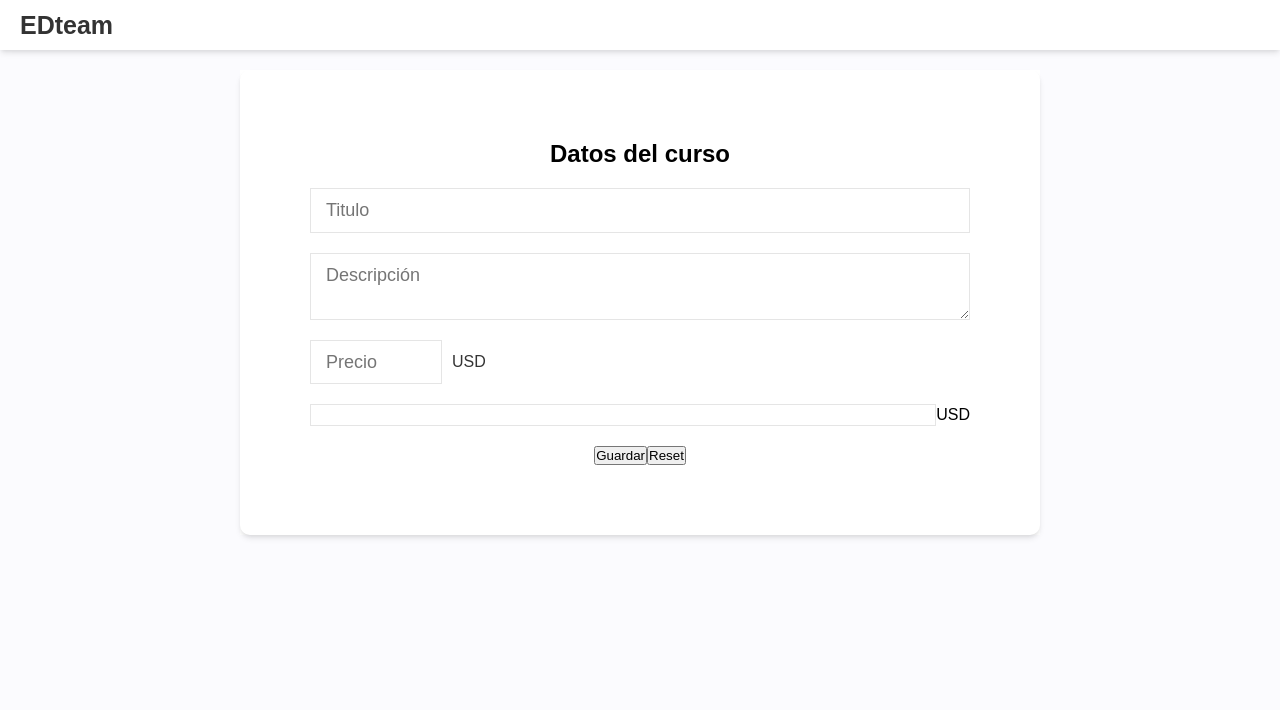
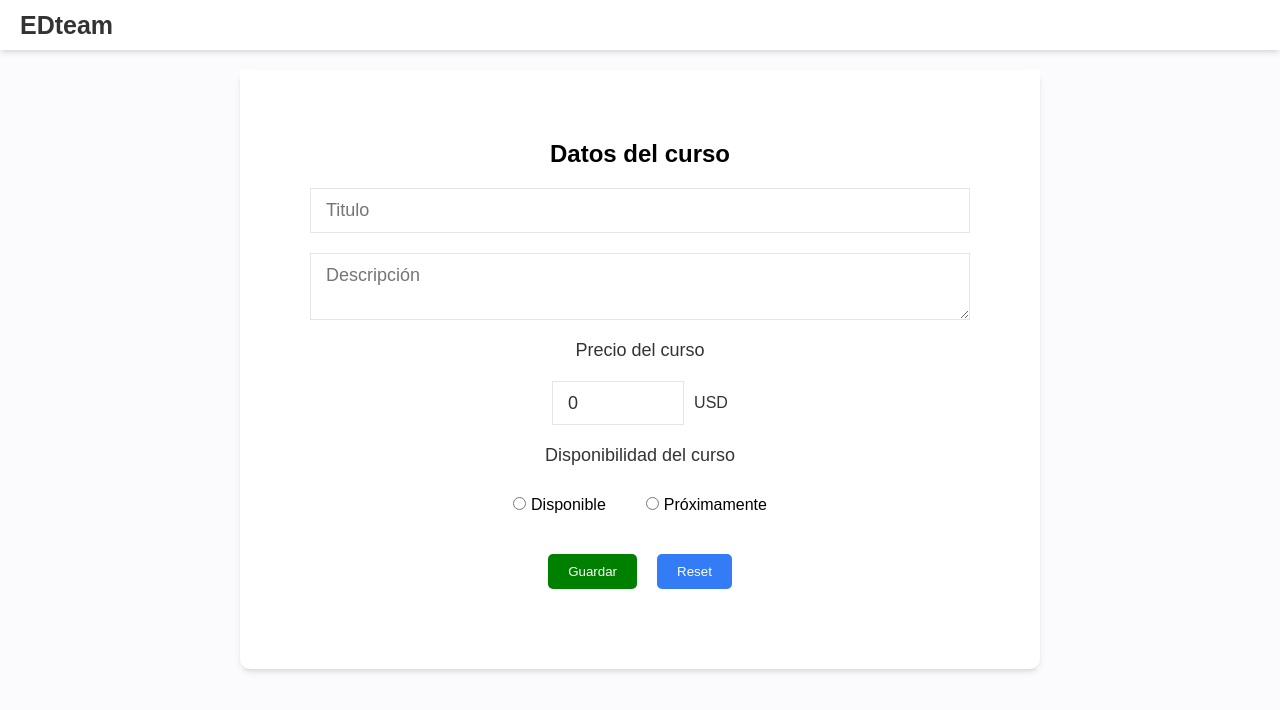
Before and after one commit to macs15/edteam-cursos, a React (Create React App) app: page /nuevo-curso in a window 1280 px wide. Shown: the top 710 px of the page. Built offline with nearby package versions, Linux system fonts and the light colour scheme.

Commit message:
formulario por terminar

```diff
--- a/package.json
+++ b/package.json
@@ -22,7 +22,8 @@
     "start": "react-scripts start",
     "build": "react-scripts build",
     "test": "react-scripts test",
-    "eject": "react-scripts eject"
+    "eject": "react-scripts eject",
+    "server" : "json-server --watch db.json --port 3001"
   },
   "eslintConfig": {
     "extends": [
--- a/src/components/Formulario.js
+++ b/src/components/Formulario.js
@@ -4,96 +4,13 @@ import Navegacion from "./Layout/Navegacion";
 import { useFormik } from "formik";
 import * as Yup from "yup";
 
-const FormContainer = styled.main`
-  max-width: 800px;
-  width: 100%;
-  margin: 0 auto;
-  background-color: #fff;
-  margin-top: 70px;
-  form {
-    border-radius: 10px;
-    padding: 70px;
-    --tw-shadow: 0 4px 6px -1px rgba(0, 0, 0, 0.1),
-      0 2px 4px -1px rgba(0, 0, 0, 0.06);
-    box-shadow: var(--tw-ring-offset-shadow, 0 0 #0000),
-      var(--tw-ring-shadow, 0 0 #0000), var(--tw-shadow);
-    display: flex;
-    flex-direction: column;
-    align-items: center;
-
-    .inputs-container {
-      width: 100%;
-
-      .input-container {
-        width: 100%;
-        display: flex;
-        flex-direction: row;
-        align-items: center;
-        margin: 2rem 0;
-
-        input {
-          width: 100%;
-          appearance: none;
-          padding: 1rem 1.5rem;
-          color: #333;
-          border: 1px solid rgba(3, 3, 3, 0.1);
-          line-height: 1.25;
-          font-size: 1.8rem;
-
-          &:focus {
-            outline: none;
-            border-color: #1192ee;
-          }
-          &[type=number] {
-              width: 20%;
-              margin-right: 1rem;
-            &::-webkit-inner-spin-button {
-                appearance: none;
-                -moz-appearance: none;
-                -webkit-appearance: none;
-            }
-          }
-        }
-        .current {
-            color: #333;
-        }
-
-        textarea {
-            width: 100%;
-            min-width: 100%;
-            max-width: 100%;
-            min-height: 50px;
-            max-height: 200px;
-            padding: 1rem 1.5rem;
-            border: 1px solid rgba(3, 3, 3, 0.1);
-            line-height: 1.25;
-            color: #333;
-            font-size: 1.8rem;
-            font-family: Arial, Helvetica, sans-serif;
-            appearance: none;
-            &:focus {
-                outline: none;
-                border-color: #1192ee;
-            }
-        }
-      }
-    }
-
-    .error-container {
-      margin: 1rem;
-      background-color: rgba(254, 226, 226, 1);
-      padding: 1rem 2rem;
-      color: rgba(185, 28, 28, 1);
-    }
-  }
-`;
 
 const Formulario = () => {
   const formik = useFormik({
     initialValues: {
       titulo: "",
       descripcion: "",
-      precio: "",
+      precio: 0,
       disponible: "",
     },
     validationSchema: Yup.object({
@@ -101,16 +18,22 @@ const Formulario = () => {
       descripcion: Yup.string()
         .required("Una descripción es requerida")
         .max(180, "La descripción es muy larga (180 caracteres máximo)"),
-      precio: Yup.number().default(0),
+      precio: Yup.number(),
       disponible: Yup.bool().required(
         "Debes especificar si está disponible este curso"
       ),
     }),
 
-    onSubmit: (values) => {
+    onSubmit: values => {
       console.log(values);
     },
   });
+
+  const handleClickRadio = value => {
+    console.log(value);
+    formik.setFieldValue('disponible', value);
+    formik.setFieldTouched('disponible', true);
+  }
   return (
     <>
       <Navegacion />
@@ -120,6 +43,7 @@ const Formulario = () => {
           <div className="inputs-container">
             <div className="input-container">
               <input
+                className="input"
                 id="title"
                 name="titulo"
                 placeholder="Titulo"
@@ -149,8 +73,10 @@ const Formulario = () => {
               <Error error={formik.errors.descripcion} />
             ) : null}
 
+            <p className="label-text">Precio del curso</p>
             <div className="input-container price">
               <input
+                className="input"
                 name="precio"
                 placeholder="Precio"
                 type="number"
@@ -165,29 +91,46 @@ const Formulario = () => {
               <Error error={formik.errors.precio} />
             ) : null}
 
-            <div className="input-container">
-              <input
-                id=""
-                name="disponible"
-                type="radio"
-                value={formik.values.precio}
-                onChange={formik.handleChange}
-                onBlur={formik.handleBlur}
-              />
-              <label >USD</label>
+            <p className="label-text">Disponibilidad del curso</p>
+            <div className="input-container radio">
+              <div className="input-radio">
+                <input
+                  id="disponible"
+                  name="disponibilidad"
+                  type="radio"
+                  value={true}
+                  onClick={event => handleClickRadio(event.target.value)}
+                  onChange={formik.handleChange}
+                  onBlur={formik.handleBlur}
+                />
+                <label htmlFor="">Disponible</label>
+              </div>
+              <div className="input-radio">
+                <input
+                  id="proximamente"
+                  name="disponibilidad"
+                  type="radio"
+                  value={false}
+                  onClick={event => handleClickRadio(event.target.value)}
+                  onChange={formik.handleChange}
+                  onBlur={formik.handleBlur}
+                />
+                <label>Próximamente</label>
+              </div>
             </div>
 
-            {formik.touched.precio && formik.errors.precio ? (
-              <Error error={formik.errors.precio} />
+            {formik.touched.disponible && formik.errors.disponible ? (
+              <Error error={formik.errors.disponible} />
             ) : null}
-
           </div>
-          <div>
-            <button type="submit" className="btn">Guardar</button>
-            <button className="btn" onClick={formik.handleReset}>
+          <BtnContainer>
+            <button type="submit" className="btn btn-save">
+              Guardar
+            </button>
+            <button className="btn btn-reset" onClick={formik.handleReset}>
               Reset
             </button>
-          </div>
+          </BtnContainer>
         </form>
       </FormContainer>
     </>
@@ -203,3 +146,156 @@ const Error = ({ error }) => {
     </div>
   );
 };
+
+const FormContainer = styled.main`
+  max-width: 800px;
+  width: 100%;
+  margin: 0 auto;
+  background-color: #fff;
+  margin-top: 70px;
+  form {
+    border-radius: 10px;
+    padding: 70px;
+    --tw-shadow: 0 4px 6px -1px rgba(0, 0, 0, 0.1),
+      0 2px 4px -1px rgba(0, 0, 0, 0.06);
+    box-shadow: var(--tw-ring-offset-shadow, 0 0 #0000),
+      var(--tw-ring-shadow, 0 0 #0000), var(--tw-shadow);
+    display: flex;
+    flex-direction: column;
+    align-items: center;
+
+    .inputs-container {
+      width: 100%;
+
+      .input-container {
+        width: 100%;
+        display: flex;
+        flex-direction: row;
+        align-items: center;
+        justify-content: center;
+        margin: 2rem 0;
+
+        .input {
+          width: 100%;
+          appearance: none;
+          padding: 1rem 1.5rem;
+          color: #333;
+          border: 1px solid rgba(3, 3, 3, 0.1);
+          line-height: 1.25;
+          font-size: 1.8rem;
+
+          &:focus {
+            outline: none;
+            border-color: #1192ee;
+          }
+          &[type="number"] {
+            width: 20%;
+            min-width: 100px;
+            margin-right: 1rem;
+            &::-webkit-inner-spin-button {
+              appearance: none;
+              -moz-appearance: none;
+              -webkit-appearance: none;
+            }
+          }
+        }
+        .current {
+          color: #333;
+        }
+
+        textarea {
+          width: 100%;
+          min-width: 100%;
+          max-width: 100%;
+          min-height: 50px;
+          max-height: 200px;
+          padding: 1rem 1.5rem;
+          border: 1px solid rgba(3, 3, 3, 0.1);
+          line-height: 1.25;
+          color: #333;
+          font-size: 1.8rem;
+          font-family: Arial, Helvetica, sans-serif;
+          appearance: none;
+          &:focus {
+            outline: none;
+            border-color: #1192ee;
+          }
+        }
+
+        &.radio {
+          width: 100%;
+          display: flex;
+          justify-content: center;
+          flex-direction: row;
+
+          .input-radio {
+            margin: 1rem 2rem;
+            -webkit-user-select: none;
+            -moz-user-select: none;
+            -ms-user-select: none;
+            user-select: none;
+            input {
+              margin-right: .5rem;
+              &:checked {
+                border-color: #1192ee;
+                background-color: #1192ee;
+              }
+            }
+          }
+        }
+      }
+      .label-text {
+        margin-top: 2rem;
+        text-align: center;
+        font-size: 1.8rem;
+        color: #333;
+        font-family: Arial, Helvetica, sans-serif;
+      }
+    }
+
+    .error-container {
+      margin: 1rem;
+      background-color: rgba(254, 226, 226, 1);
+      padding: 1rem 2rem;
+      color: rgba(185, 28, 28, 1);
+    }
+  }
+
+  @media (max-width: 440px) {
+    form {
+      padding: 2rem;
+
+      .radio {
+        .input-radio {
+          display: flex;
+          flex-direction: column;
+          align-items: center;
+          justify-content: center;
+          input {
+            margin-bottom: 1rem;
+          }
+        }
+      }
+    }
+  }
+`;
+
+const BtnContainer = styled.div`
+  width: 100%;
+  display: flex;
+  justify-content: center;
+
+  .btn {
+    padding: 1rem 2rem;
+    margin: 1rem;
+    border: none;
+    border-radius: 5px;
+    color: #fff;
+    &.btn-save {
+      background-color: green;
+    }
+    &.btn-reset {
+      background-color: #347cf5;
+    }
+  }
+`;
--- a/src/index.css
+++ b/src/index.css
@@ -15,7 +15,6 @@ html {
   font-size: 62.5%;
 }
 body {
-  min-height: 100%;
   font-size: 16px;
   font-size: 1.6rem;
   font-family: Arial, Helvetica, sans-serif;
```
Also changed, not shown: 1 other file (tests, documents, lock files or other folders).
